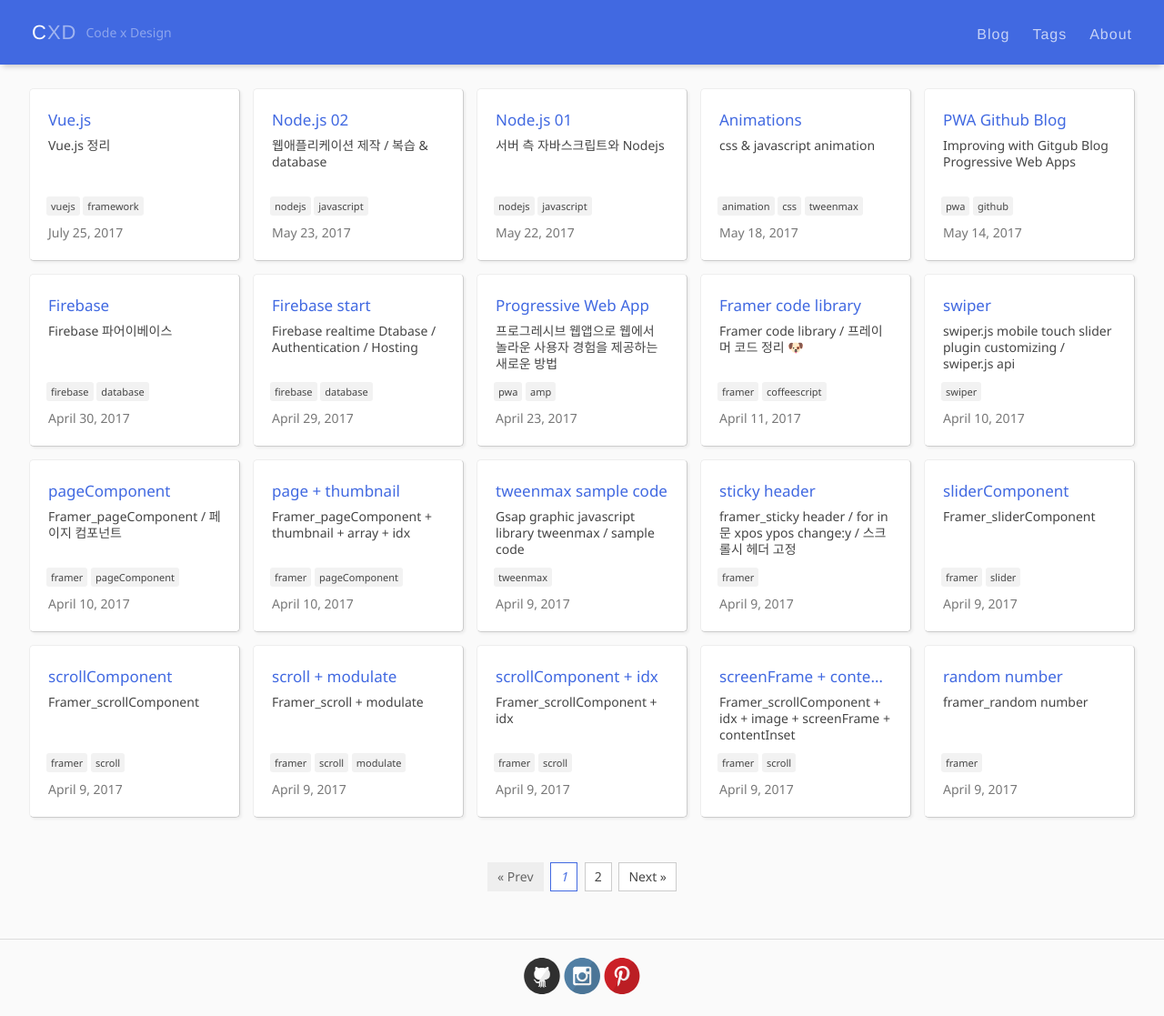
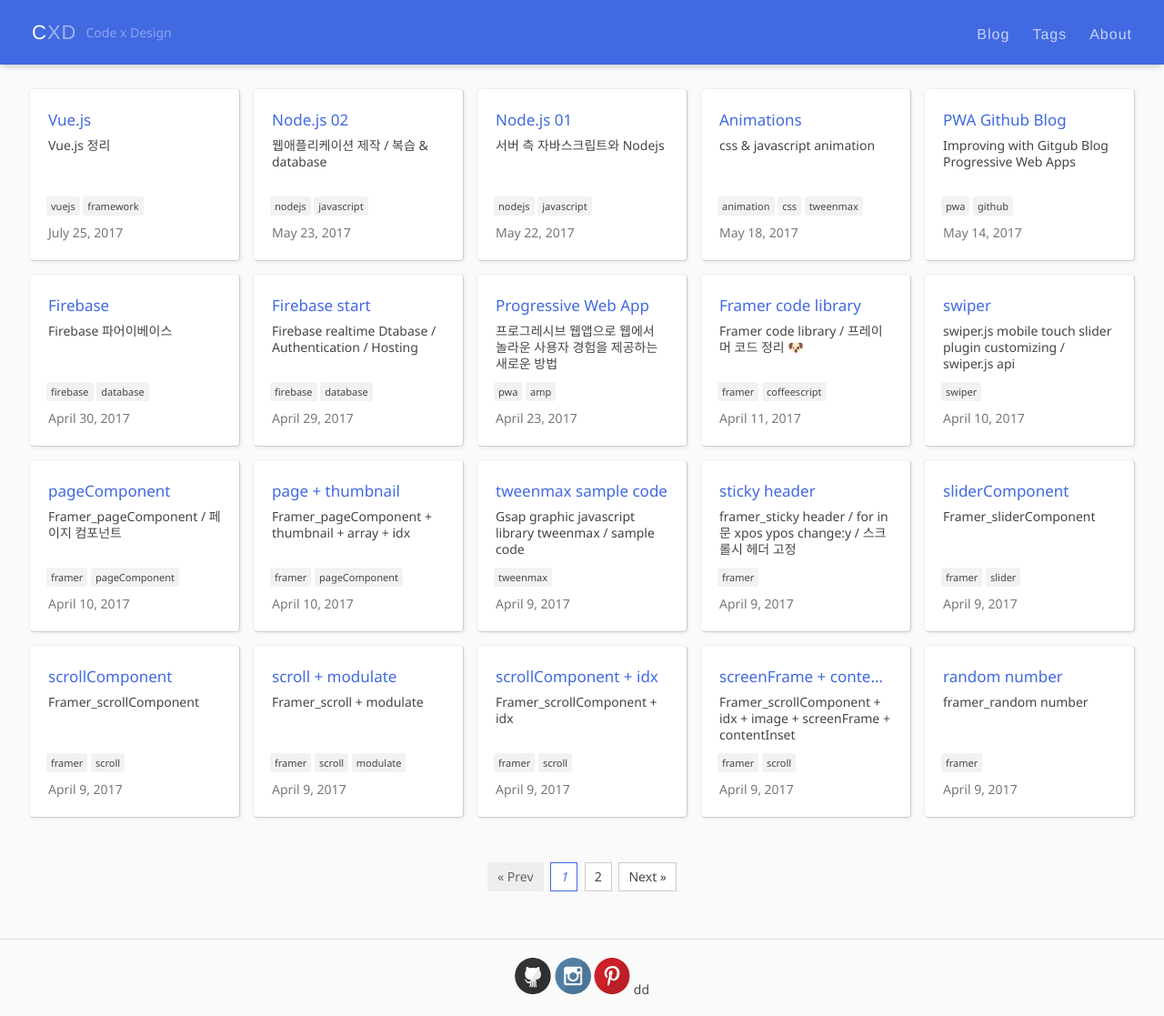
Before and after one commit to songssss/songssss.github.io, a Jekyll site: the page built from index.html, in a window 1280 px wide and 1117 px high. Shown: the whole window at 91% size. Built offline with Jekyll 4.4.1, drawn with Linux system fonts in a browser that asks for light colours; the list of posts is cut into pages by our own code; comment, search, counter and statistics services are not loaded.

Commit message:
test link

```diff
--- a/_includes/svg-icons.html
+++ b/_includes/svg-icons.html
@@ -11,4 +11,4 @@
 {% if site.footer-links.stackoverflow %}<a href="https://stackoverflow.com/{{ site.footer-links.stackoverflow }}"><i class="svg-icon stackoverflow"></i></a>{% endif %}
 {% if site.footer-links.youtube %}<a href="https://youtube.com/{{ site.footer-links.youtube }}"><i class="svg-icon youtube"></i></a>{% endif %}
 {% if site.footer-links.googleplus %}<a href="https://plus.google.com/{{ site.footer-links.googleplus }}"><i class="svg-icon googleplus"></i></a>{% endif %}
-{% if site.footer-links.codepen %}<a href="https://codepen.io/{{ site.footer-links.codepen }}"><span class="codepen"></span></a>{% endif %}
+{% if site.footer-links.codepen %}<a href="https://codepen.io/{{ site.footer-links.codepen }}">dd<span class="codepen"></span></a>{% endif %}
```
